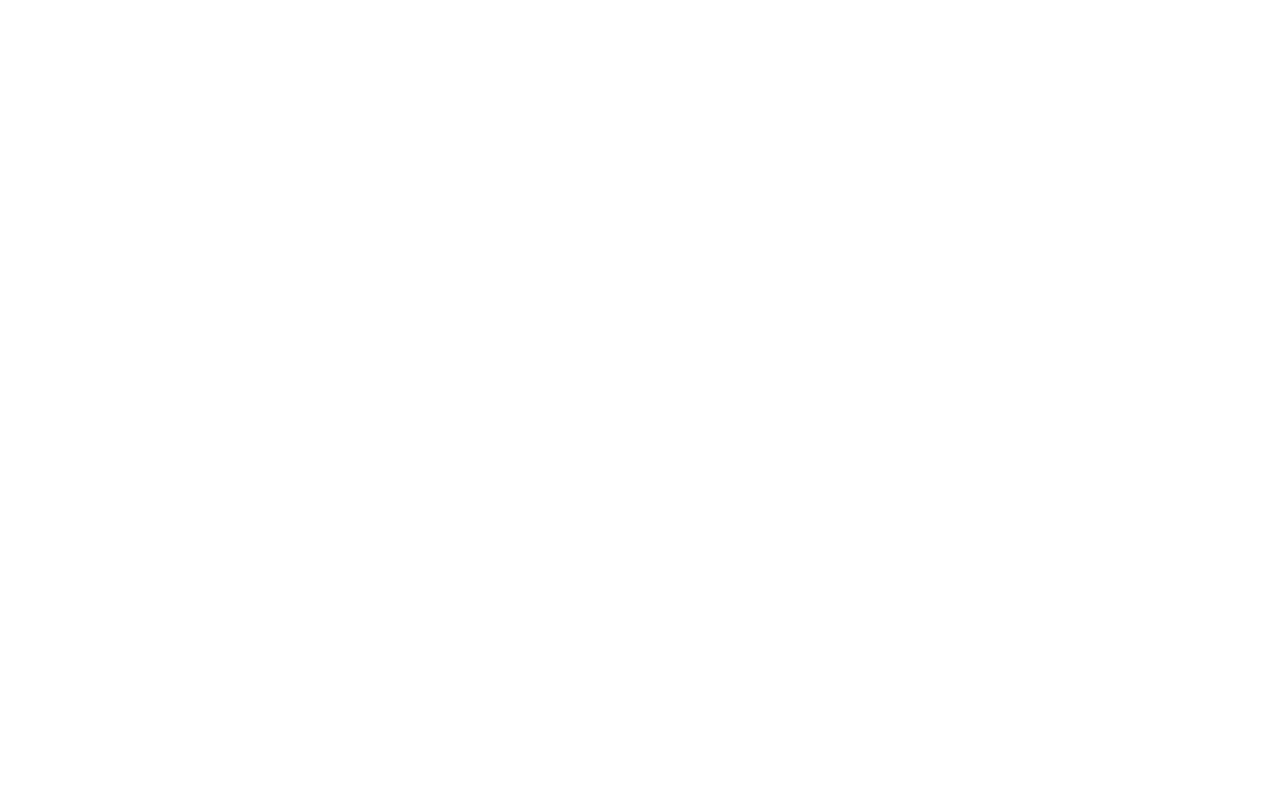
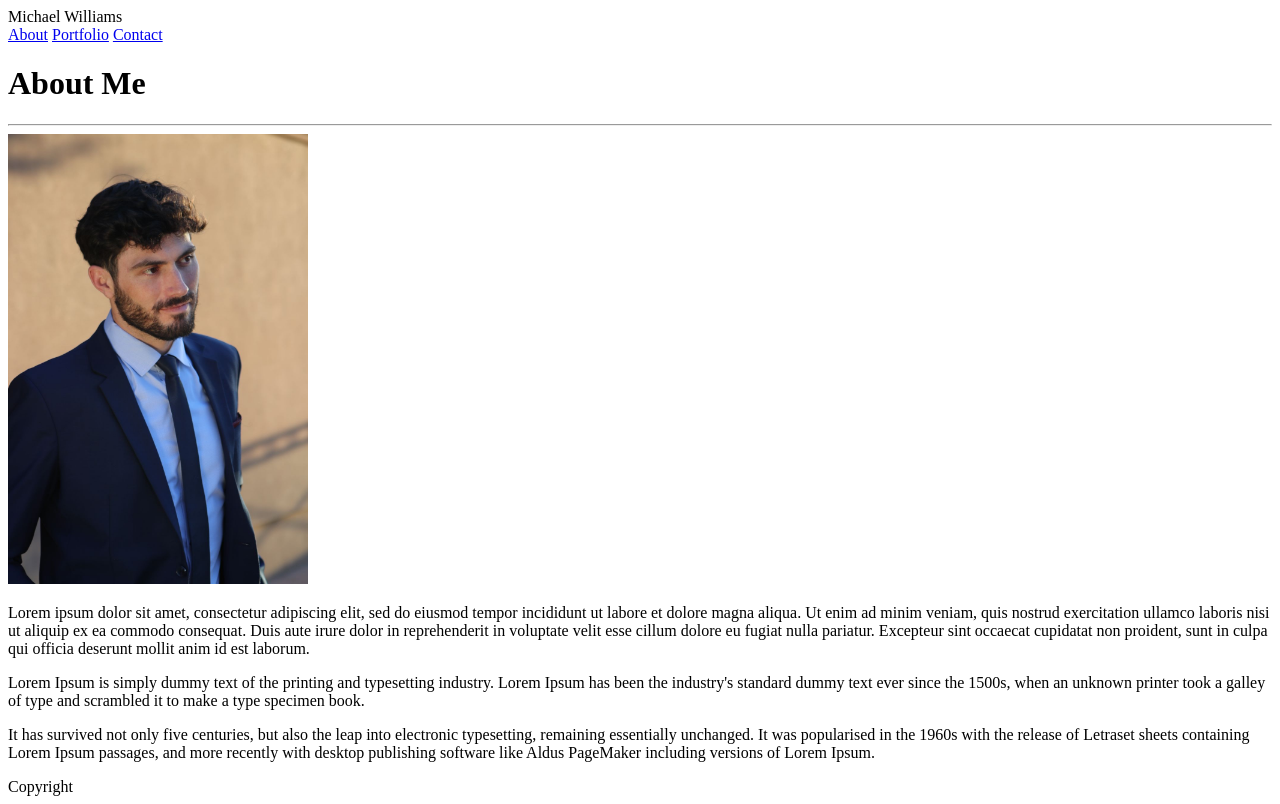
Before and after one commit to mawil583/Responsive-Portfolio, a plain HTML site: page index.html in a window 1280 px wide. Drawn offline with Linux system fonts and the light colour scheme.

Commit message:
finished most HTML

```diff
--- a/assets/css/style.css
+++ b/assets/css/style.css
@@ -0,0 +1,4 @@
+img {
+    width: 300px;
+    height: auto;
+}
--- a/index.html
+++ b/index.html
@@ -1,5 +1,6 @@
 <!DOCTYPE html>
 <html lang="en">
+
 <head>
     <meta charset="UTF-8">
     <meta name="viewport" content="width=device-width, initial-scale=1.0">
@@ -7,7 +8,36 @@
     <title>Document</title>
     <link rel="stylesheet" type="text/css" href="assets/css/style.css">
 </head>
+
 <body>
+    <header class="navbar">
+        <div>
+            <div>Michael Williams</div>
+            <a href="index.html">About</a>
+            <a href="portfolio.html">Portfolio</a>
+            <a href="contact.html">Contact</a>
+        </div>
+    </header>
+    <main>
+        <div>
+            <h1>About Me</h1>
+            <hr>
+            <img src="assets/images/profilepic.JPG" alt="Profile Picture">
+            <p>Lorem ipsum dolor sit amet, consectetur adipiscing elit, sed do eiusmod tempor incididunt ut labore et
+                dolore magna aliqua. Ut enim ad minim veniam, quis nostrud exercitation ullamco laboris nisi ut aliquip
+                ex ea commodo consequat. Duis aute irure dolor in reprehenderit in voluptate velit esse cillum dolore eu
+                fugiat nulla pariatur. Excepteur sint occaecat cupidatat non proident, sunt in culpa qui officia
+                deserunt mollit anim id est laborum.</p>
+            <p>Lorem Ipsum is simply dummy text of the printing and typesetting industry. Lorem Ipsum has been the
+                industry's standard dummy text ever since the 1500s, when an unknown printer took a galley of type and
+                scrambled it to make a type specimen book.</p>
+            <p>It has survived not only five centuries, but also the leap into electronic typesetting, remaining
+                essentially unchanged. It was popularised in the 1960s with the release of Letraset sheets containing
+                Lorem Ipsum passages, and more recently with desktop publishing software like Aldus PageMaker including
+                versions of Lorem Ipsum.</p>
+        </div>
+    </main>
+    <footer>Copyright</footer>
+</body>
 
-</body>
 </html>
```
Also changed, not shown: contact.html (+28 -1 lines), portfolio.html (+23 -0 lines).
